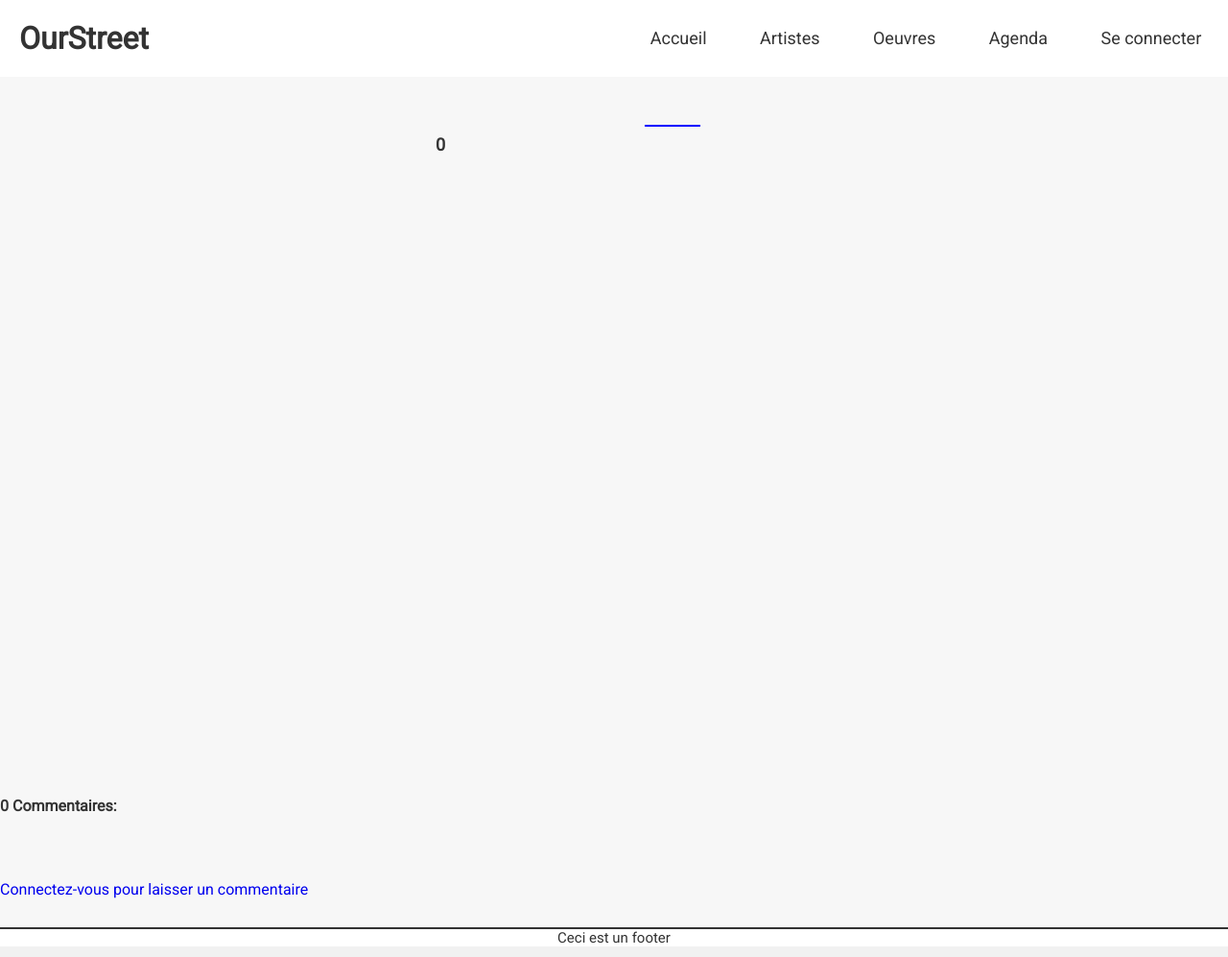
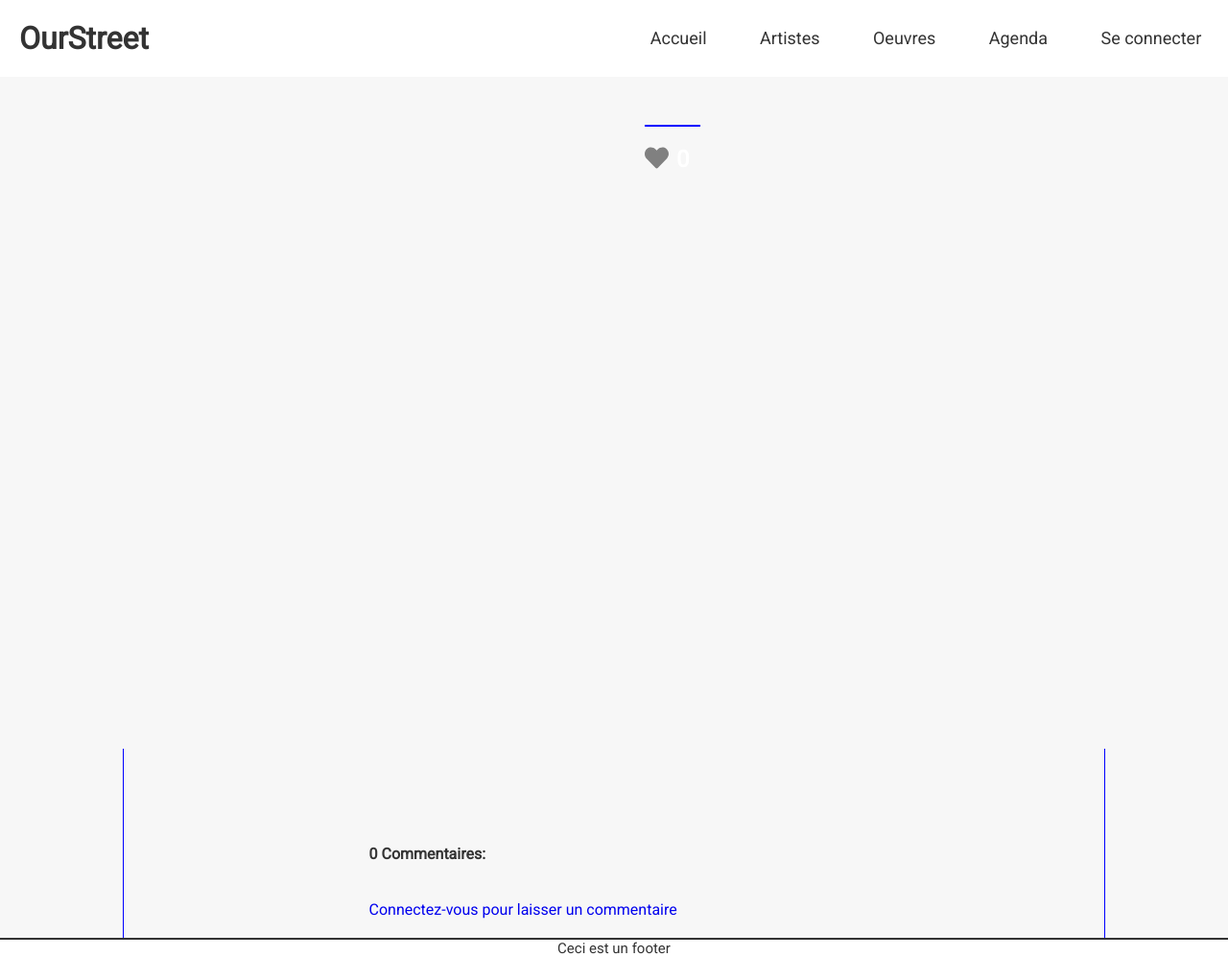
Before and after one commit to JulyBrn/FinalProject-OurStreet, a Symfony app: template templates/ours/show_artwork.html.twig in a window 1280 px wide. Shown: the whole page at 96% size. Run offline with Twig, Linux system fonts and the light colour scheme; the template is opened without the code that fills it, so the values that code supplies are empty; some libraries are stand-ins or nearby versions.

Commit message:
css artwork

```diff
--- a/public/css/artwork.css
+++ b/public/css/artwork.css
@@ -117,7 +117,6 @@ form {
     display: flex;
     width: 100%;
     flex-direction: column;
-    align-items: flex-start;
     margin-top: 10px;
 }
 
@@ -145,17 +144,42 @@ textarea {
 .comment-container {
     width: 80%;
     height: auto;
-    margin-top: 50px;
+    margin: 0 auto;
+    display: flex;
+    flex-direction: column;
+    align-items: center;
+    border-left: 1px solid blue;
+    border-right: 1px solid blue;
+}
+
+.pushComment {
+    width: 50%;
+    display: flex;
+    flex-direction: column;
+    padding-bottom: 20px;
+}
+
+#comment_content {
+    width: 100%;
+}
+
+.about-content {
+    width: 50%;
+    text-align: center;
+    padding: 50px;
 }
 
 .like-container {
     display: flex;
     flex-direction: row-reverse;
+    justify-content: flex-end;
+    padding-top: 10px;
 }
 
 .like-count {
     margin-left: 8px;
-    font-size: 18px;
+    font-size: 24px;
+    color: white;
 }
 
 .deleteComment {
@@ -164,6 +188,6 @@ textarea {
 }
 
 .comment-content {
-    width: 100%;
-    height: 30px;
+    width: 50%;
+    padding-bottom: 20px;
 }
--- a/public/css/footer.css
+++ b/public/css/footer.css
@@ -46,7 +46,6 @@ a {
 footer
 {
     width: 100%;
-    margin-top: 30px;
     display: flex;
     justify-content: center;
     background: #fff;
--- a/templates/ours/show_artwork.html.twig
+++ b/templates/ours/show_artwork.html.twig
@@ -11,27 +11,7 @@
     <div class="artwork-picture">
         <img src="{{ artwork.picture }}" alt="">
         <div class="under-img">
-            <div class="like-container">
-            {% if artwork.users|length > 0 %}
-                <h5 class="like-count"> + {{artwork.users|length}} </h5>
-            {% else %}
-                <h5 class="like-count"> {{artwork.users|length}} </h5>
-            {% endif %}
 
-            {% if app.user %}
-                {% if app.user not in artwork.users %}
-                    <a href="{{path('like', {"id": artwork.id})}}">
-                        <svg width="25px" aria-hidden="true" focusable="false" data-prefix="fas" data-icon="heart" class="svg-inline--fa fa-heart fa-w-16" role="img" xmlns="http://www.w3.org/2000/svg" viewBox="0 0 512 512"><path fill="grey" d="M462.3 62.6C407.5 15.9 326 24.3 275.7 76.2L256 96.5l-19.7-20.3C186.1 24.3 104.5 15.9 49.7 62.6c-62.8 53.6-66.1 149.8-9.9 207.9l193.5 199.8c12.5 12.9 32.8 12.9 45.3 0l193.5-199.8c56.3-58.1 53-154.3-9.8-207.9z"></path></svg>
-                    </a>
-                {% else %}
-
-                    <a href="{{path('unlike', {'id': artwork.id})}}">
-                        <svg width="25px" aria-hidden="true" focusable="false" data-prefix="fas" data-icon="heart" class="svg-inline--fa fa-heart fa-w-16" role="img" xmlns="http://www.w3.org/2000/svg" viewBox="0 0 512 512"><path fill="red" d="M462.3 62.6C407.5 15.9 326 24.3 275.7 76.2L256 96.5l-19.7-20.3C186.1 24.3 104.5 15.9 49.7 62.6c-62.8 53.6-66.1 149.8-9.9 207.9l193.5 199.8c12.5 12.9 32.8 12.9 45.3 0l193.5-199.8c56.3-58.1 53-154.3-9.8-207.9z"></path></svg>
-                    </a>
-                {% endif %}
-
-            {% endif %}
-            </div>
             <p>{{ artwork.localisation }}</p>
         </div>
     </div>
@@ -46,16 +26,43 @@
             <div class="underName"></div>
             <h1>{{ artwork.name }}</h1>
         </div>
+
+        <div class="like-container">
+            {% if app.user %}
+                {% if artwork.users|length > 0 %}
+                    <h5 class="like-count"> + {{artwork.users|length}} </h5>
+                {% else %}
+                    <h5 class="like-count"> {{artwork.users|length}} </h5>
+                {% endif %}
+
+                {% if app.user not in artwork.users %}
+                    <a href="{{path('like', {"id": artwork.id})}}">
+                        <svg width="25px" aria-hidden="true" focusable="false" data-prefix="fas" data-icon="heart" class="svg-inline--fa fa-heart fa-w-16" role="img" xmlns="http://www.w3.org/2000/svg" viewBox="0 0 512 512"><path fill="grey" d="M462.3 62.6C407.5 15.9 326 24.3 275.7 76.2L256 96.5l-19.7-20.3C186.1 24.3 104.5 15.9 49.7 62.6c-62.8 53.6-66.1 149.8-9.9 207.9l193.5 199.8c12.5 12.9 32.8 12.9 45.3 0l193.5-199.8c56.3-58.1 53-154.3-9.8-207.9z"></path></svg>
+                    </a>
+                {% else %}
+
+                    <a href="{{path('unlike', {'id': artwork.id})}}">
+                        <svg width="25px" aria-hidden="true" focusable="false" data-prefix="fas" data-icon="heart" class="svg-inline--fa fa-heart fa-w-16" role="img" xmlns="http://www.w3.org/2000/svg" viewBox="0 0 512 512"><path fill="red" d="M462.3 62.6C407.5 15.9 326 24.3 275.7 76.2L256 96.5l-19.7-20.3C186.1 24.3 104.5 15.9 49.7 62.6c-62.8 53.6-66.1 149.8-9.9 207.9l193.5 199.8c12.5 12.9 32.8 12.9 45.3 0l193.5-199.8c56.3-58.1 53-154.3-9.8-207.9z"></path></svg>
+                    </a>
+                {% endif %}
+            {% else %}
+                {% if artwork.users|length > 0 %}
+                    <h5 class="like-count"> + {{artwork.users|length}} </h5>
+                {% else %}
+                    <h5 class="like-count"> {{artwork.users|length}} </h5>
+                {% endif %}
+                <a href="#" role="button" aria-haspopup="dialog" aria-controls="dialog">
+                        <svg width="25px" aria-hidden="true" focusable="false" data-prefix="fas" data-icon="heart" class="svg-inline--fa fa-heart fa-w-16" role="img" xmlns="http://www.w3.org/2000/svg" viewBox="0 0 512 512"><path fill="grey" d="M462.3 62.6C407.5 15.9 326 24.3 275.7 76.2L256 96.5l-19.7-20.3C186.1 24.3 104.5 15.9 49.7 62.6c-62.8 53.6-66.1 149.8-9.9 207.9l193.5 199.8c12.5 12.9 32.8 12.9 45.3 0l193.5-199.8c56.3-58.1 53-154.3-9.8-207.9z"></path></svg>
+                </a>
+
+            {% endif %}
         </div>
     </div>
-
-
+</div>
 <div class="comment-container">
-     <p>{{ artwork.description }}</p>
-
+    <p class="about-content">{{ artwork.description }}</p>
+    <div class="comment-content">
         <h4>{{artwork.comments | length}} Commentaires:</h3>
-                <br>
-                <div class="comment-content">
         {% for comment in artwork.comments %}
         <strong> {{ comment.user.name}}</strong> (<small>{{ comment.createdAt | date ('d/m/Y à H:i') }}</small>)
             {{ comment.content | raw }}
@@ -67,15 +74,17 @@
             </br>
         {% endfor %}
     </div>
-
+    <div class="pushComment">
         {% if app.user %}
             {{form_start(commentForm)}}
             {{form_row(commentForm.content, {'label':' ', 'attr': {'placeholder': "Ajouter un commentaire"}})}}
-                <button type="submit"class="dialog-btn">Envoyer</button>
+            <button type="submit" class="dialog-btn">Envoyer</button>
             {{form_end(commentForm)}}
 
         {% else %}
         <br>
         <a href="#" role="button" aria-haspopup="dialog" aria-controls="dialog">Connectez-vous pour laisser un commentaire</a>
         {% endif %}
+    </div>
+</div>
 {% endblock %}
```
Lines whose indentation alone changed are shown as unchanged.
